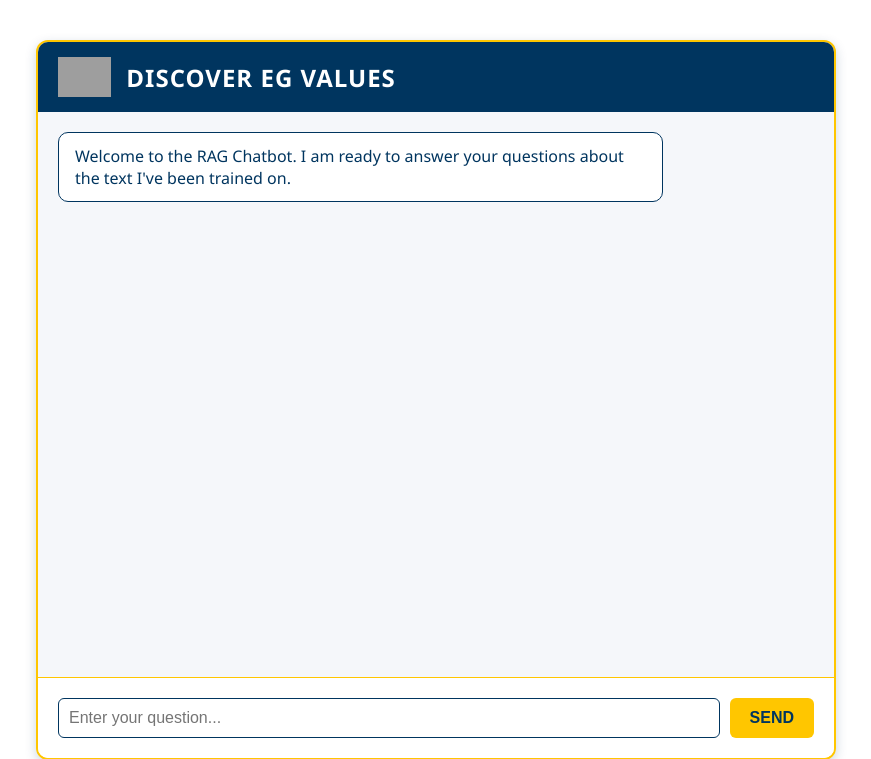
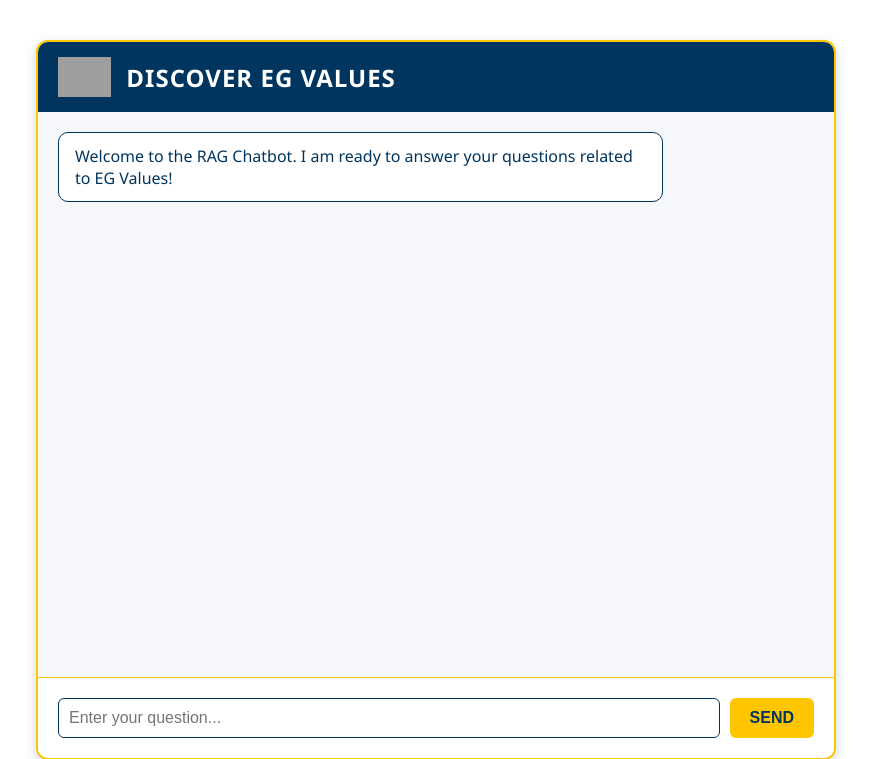
Before and after one commit to yayson77/Mistral_RAG_Values, a Flask app: page / in a window 1280 px wide. Shown: the top 759 px of the page, without its empty margins (204-1075 px from the left). Run offline with Flask 3, Linux system fonts and the light colour scheme; grey boxes are pictures that could not be loaded.

Commit message:
Update index.html

```diff
--- a/templates/index.html
+++ b/templates/index.html
@@ -14,7 +14,7 @@
         </div>
         <div class="chat-messages" id="chat-messages">
             <div class="message bot">
-                Welcome to the RAG Chatbot. I am ready to answer your questions about the text I've been trained on.
+                Welcome to the RAG Chatbot. I am ready to answer your questions related to EG Values!
             </div>
         </div>
         <div class="chat-input">
```
